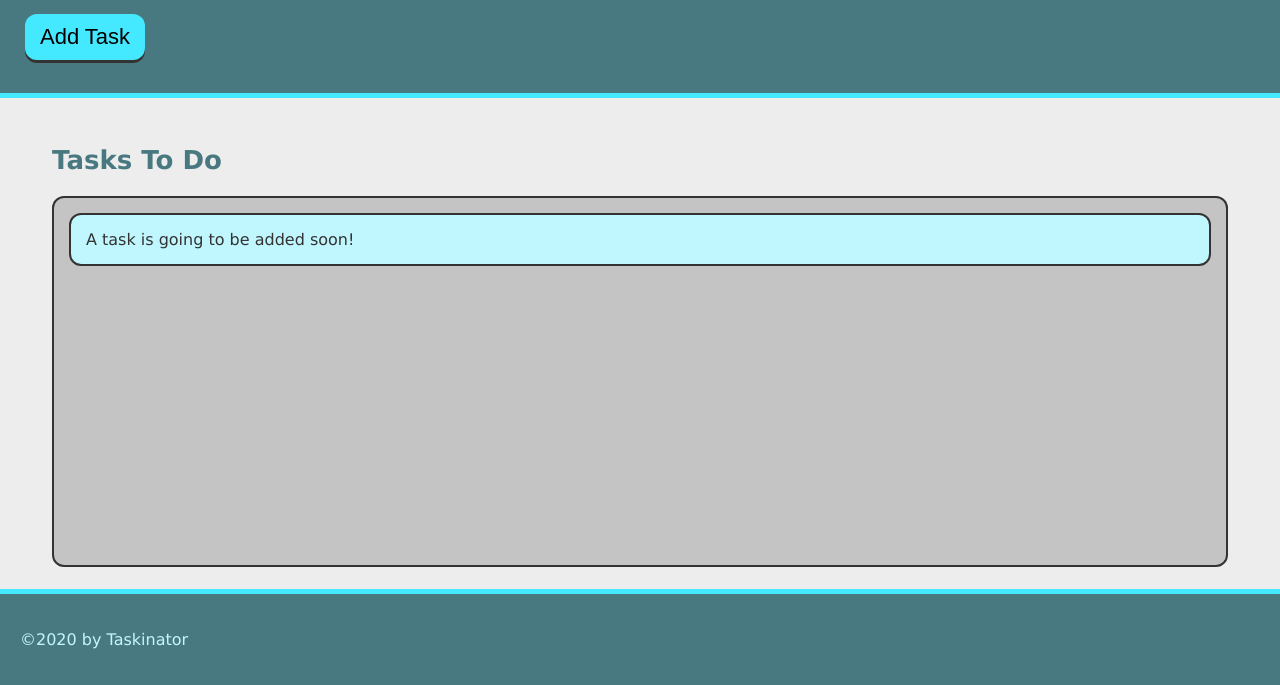
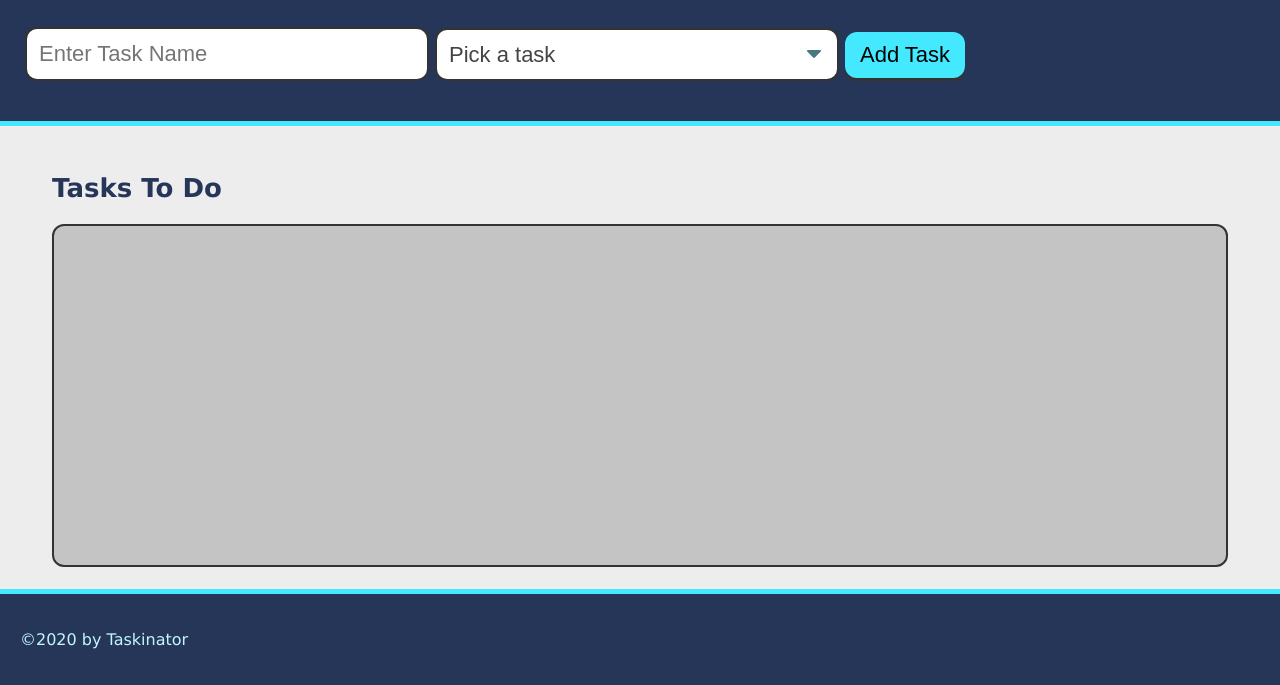
Before and after one commit to MellieDee/taskinator, a plain HTML site: page index.html in a window 1280 px wide. Shown: the part 115-800 px from the top of the page. Drawn offline with Linux system fonts and the light colour scheme.

Commit message:
add dropdown menu and change bg to blue

```diff
--- a/assets/css/style.css
+++ b/assets/css/style.css
@@ -1,10 +1,10 @@
 * {
   box-sizing: border-box;
 }
-
+/*#263659   #497980*/
 :root {
   --primary: #44e9ff;
-  --secondary: #497980;
+  --secondary: #263659;
   --tertiary: rgb(192, 246, 253);
   --grey: #333;
   font-size: 62.5%;
--- a/index.html
+++ b/index.html
@@ -13,17 +13,39 @@
   <header>
     <h1 class="page-title" >Taskinator</h1>
     <p>Click the button below to add a new task!</p>
-    <button class="btn" id="save-task">Add Task</button>
+
+    <form id="task-form">
+      <div class="form-group">
+        <input type=:"text" name="task-name"  class="text-input" placeholder="Enter Task Name"/>
+      </div>
+
+      <div class="form-group">
+        <select name="task-type" class="select-dropdown">
+          <option value="" disabled selected>Pick a task</option>
+          <option value="Calls">Calls</option>
+          <option value="Coding">Coding</option>
+          <output value="Trust">Trust</output>
+          <output value="DancNZ">DancNZ</output>
+          <option value="MDD">MDD</option>
+          <output value="House">House</output>
+        </select>
+      </div>
+
+
+      <div class="form-group">
+        <button class="btn" id="save-task">Add Task</button>
+     </div>
+    </form>
+
   </header>
 
   <main class="page-content">
     <section class="task-list-wrapper">
       <h2 class="list-title">Tasks To Do</h2>
-        <ul class="task-list" id="tasks-to-do">
-        <li class="task-item">A task is going to be added soon!</li>
-        </ul>
+        <ul class="task-list" id="tasks-to-do"> </ul>
       </section>
   </main>
+
 
 
   <footer>
```
